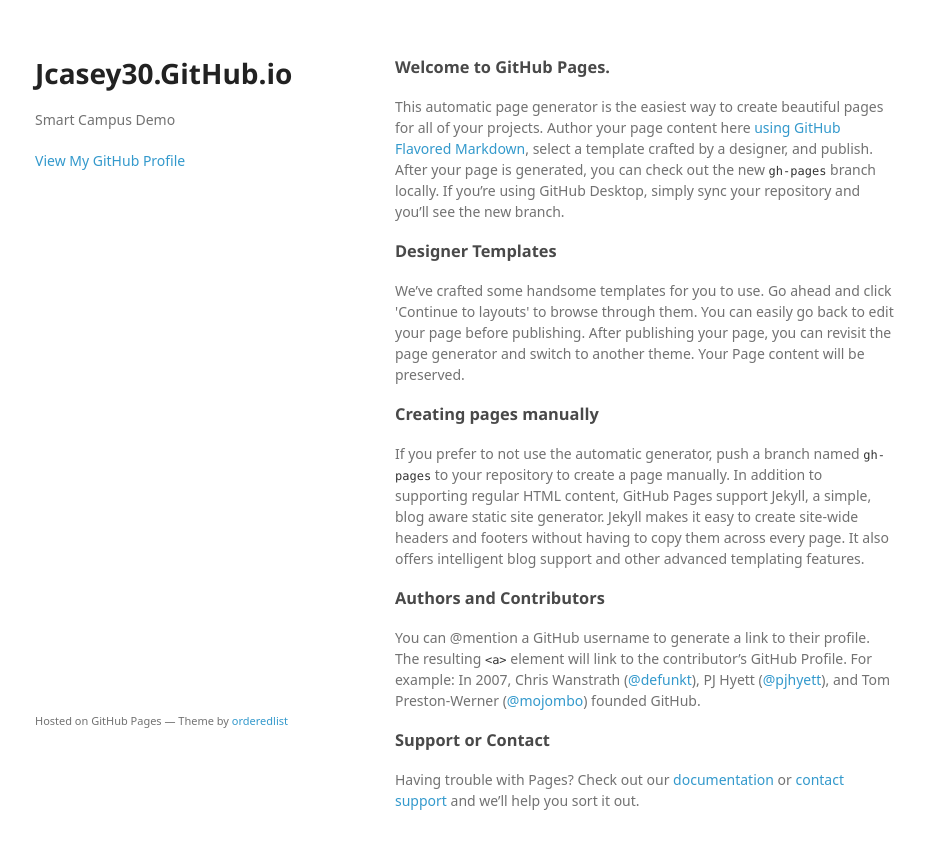
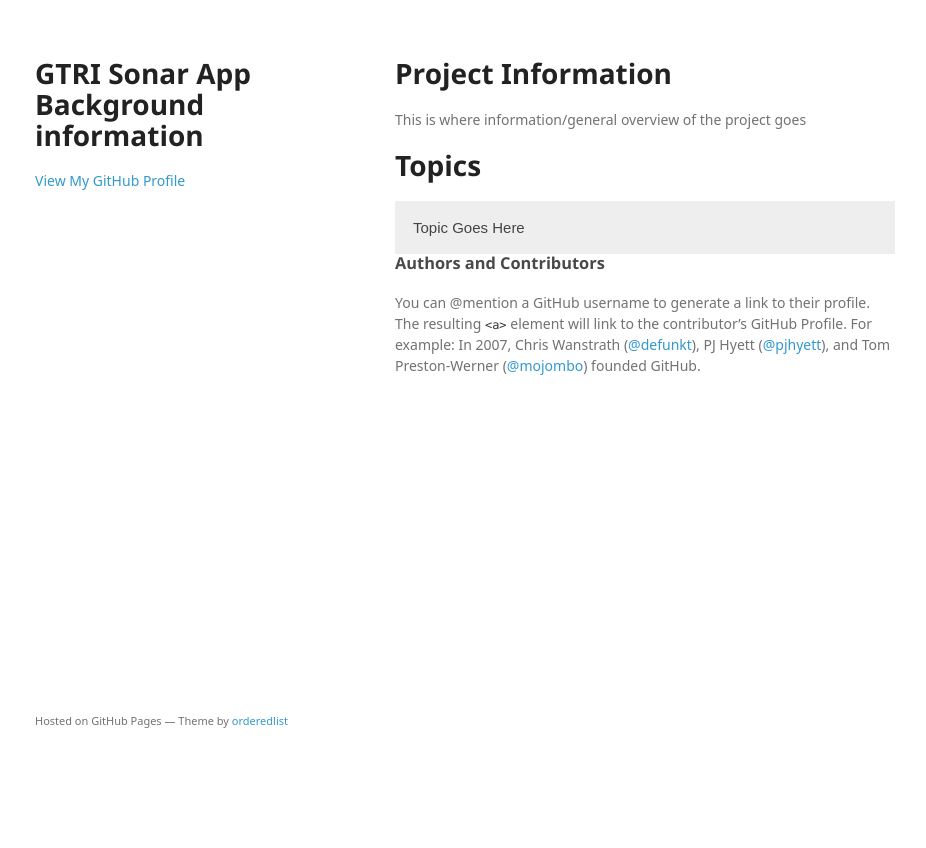
Before and after one commit to jcasey30/jcasey30.github.io, a website: page index.html in a window 1280 px wide. Shown: the whole page, without its empty margins (175-1101 px from the left). After the commit the page ends 800 px from the top, so only its background shows below. Drawn offline with Linux system fonts and the light colour scheme; a web font is replaced by a local one.

Commit message:
Edited HTML

```diff
--- a/index.html
+++ b/index.html
@@ -15,35 +15,64 @@
   <body>
     <div class="wrapper">
       <header>
-        <h1>Jcasey30.GitHub.io</h1>
-        <p>Smart Campus Demo</p>
+        <h1>GTRI Sonar App Background information</h1>
+        <!-- <p>GTRI Sonar App Background information</p> -->
 
 
         <p class="view"><a href="https://github.com/jcasey30">View My GitHub Profile</a></p>
 
       </header>
       <section>
-        <h3>
-<a id="welcome-to-github-pages" class="anchor" href="#welcome-to-github-pages" aria-hidden="true"><span aria-hidden="true" class="octicon octicon-link"></span></a>Welcome to GitHub Pages.</h3>
-<p>This automatic page generator is the easiest way to create beautiful pages for all of your projects. Author your page content here <a href="https://guides.github.com/features/mastering-markdown/">using GitHub Flavored Markdown</a>, select a template crafted by a designer, and publish. After your page is generated, you can check out the new <code>gh-pages</code> branch locally. If you’re using GitHub Desktop, simply sync your repository and you’ll see the new branch.</p>
-<h3>
-<a id="designer-templates" class="anchor" href="#designer-templates" aria-hidden="true"><span aria-hidden="true" class="octicon octicon-link"></span></a>Designer Templates</h3>
-<p>We’ve crafted some handsome templates for you to use. Go ahead and click 'Continue to layouts' to browse through them. You can easily go back to edit your page before publishing. After publishing your page, you can revisit the page generator and switch to another theme. Your Page content will be preserved.</p>
-<h3>
-<a id="creating-pages-manually" class="anchor" href="#creating-pages-manually" aria-hidden="true"><span aria-hidden="true" class="octicon octicon-link"></span></a>Creating pages manually</h3>
-<p>If you prefer to not use the automatic generator, push a branch named <code>gh-pages</code> to your repository to create a page manually. In addition to supporting regular HTML content, GitHub Pages support Jekyll, a simple, blog aware static site generator. Jekyll makes it easy to create site-wide headers and footers without having to copy them across every page. It also offers intelligent blog support and other advanced templating features.</p>
+        <h1>
+<a id="welcome-to-github-pages" class="anchor" href="#welcome-to-github-pages" aria-hidden="true"><span aria-hidden="true" class="octicon octicon-link"></span></a>Project Information</h1>
+<p>This is where information/general overview of the project goes</p>
+<h1>
+
+<a id="designer-templates" class="anchor" href="#designer-templates" aria-hidden="true"><span aria-hidden="true" class="octicon octicon-link"></span></a>Topics</h1>
+
+
+
+<!-- COPY AND PASTE THE CODE BELOW, FILL OUT THE AREA OF "TOPIC GOES HERE" AND THE DESCRIPTION AREA -->
+<button type="button" class="collapsible">Topic Goes Here</button>
+<div class="content">
+  <p>Description of Topic goes here</p>
+</div>
+<!-- COPY AND PASTE THE CODE ABOVE, FILL OUT THE AREA OF "TOPIC GOES HERE" AND THE DESCRIPTION AREA -->
+
+
+
 <h3>
 <a id="authors-and-contributors" class="anchor" href="#authors-and-contributors" aria-hidden="true"><span aria-hidden="true" class="octicon octicon-link"></span></a>Authors and Contributors</h3>
 <p>You can @mention a GitHub username to generate a link to their profile. The resulting <code>&lt;a&gt;</code> element will link to the contributor’s GitHub Profile. For example: In 2007, Chris Wanstrath (<a class="user-mention" data-hovercard-type="user" data-hovercard-url="/users/defunkt/hovercard" data-octo-click="hovercard-link-click" data-octo-dimensions="link_type:self" href="https://github.com/defunkt">@defunkt</a>), PJ Hyett (<a class="user-mention" data-hovercard-type="user" data-hovercard-url="/users/pjhyett/hovercard" data-octo-click="hovercard-link-click" data-octo-dimensions="link_type:self" href="https://github.com/pjhyett">@pjhyett</a>), and Tom Preston-Werner (<a class="user-mention" data-hovercard-type="user" data-hovercard-url="/users/mojombo/hovercard" data-octo-click="hovercard-link-click" data-octo-dimensions="link_type:self" href="https://github.com/mojombo">@mojombo</a>) founded GitHub.</p>
-<h3>
-<a id="support-or-contact" class="anchor" href="#support-or-contact" aria-hidden="true"><span aria-hidden="true" class="octicon octicon-link"></span></a>Support or Contact</h3>
-<p>Having trouble with Pages? Check out our <a href="https://help.github.com/pages">documentation</a> or <a href="https://github.com/contact">contact support</a> and we’ll help you sort it out.</p>
+
+
       </section>
       <footer>
         <p><small>Hosted on GitHub Pages &mdash; Theme by <a href="https://github.com/orderedlist">orderedlist</a></small></p>
       </footer>
     </div>
+
+
+
+
     <script src="javascripts/scale.fix.js"></script>
+    <!-- <script src="https://ajax.googleapis.com/ajax/libs/jquery/3.5.1/jquery.min.js"></script>
+    <script src="https://maxcdn.bootstrapcdn.com/bootstrap/3.4.1/js/bootstrap.min.js"></script> -->
+    <script>
+var coll = document.getElementsByClassName("collapsible");
+var i;
 
+for (i = 0; i < coll.length; i++) {
+  coll[i].addEventListener("click", function() {
+    this.classList.toggle("active");
+    var content = this.nextElementSibling;
+    if (content.style.display === "block") {
+      content.style.display = "none";
+    } else {
+      content.style.display = "block";
+    }
+  });
+}
+</script>
   </body>
 </html>
--- a/stylesheets/styles.css
+++ b/stylesheets/styles.css
@@ -53,7 +53,31 @@
        url('../fonts/Noto-Sans-700italic/Noto-Sans-700italic.ttf') format('truetype'),
        url('../fonts/Noto-Sans-700italic/Noto-Sans-700italic.svg#NotoSans') format('svg');
 }
+/* Style the button that is used to open and close the collapsible content */
+.collapsible {
+ background-color: #eee;
+ color: #444;
+ cursor: pointer;
+ padding: 18px;
+ width: 100%;
+ border: none;
+ text-align: left;
+ outline: none;
+ font-size: 15px;
+}
 
+/* Add a background color to the button if it is clicked on (add the .active class with JS), and when you move the mouse over it (hover) */
+.active, .collapsible:hover {
+ background-color: #ccc;
+}
+
+/* Style the collapsible content. Note: hidden by default */
+.content {
+ padding: 0 18px;
+ display: none;
+ overflow: hidden;
+ background-color: #f1f1f1;
+}
 body {
   background-color: #fff;
   padding:50px;
```
